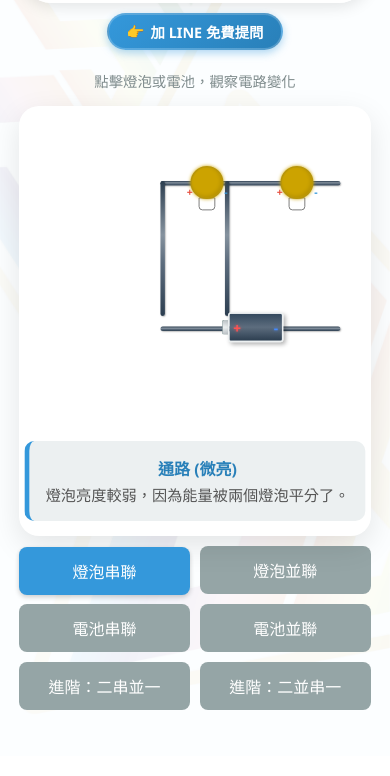
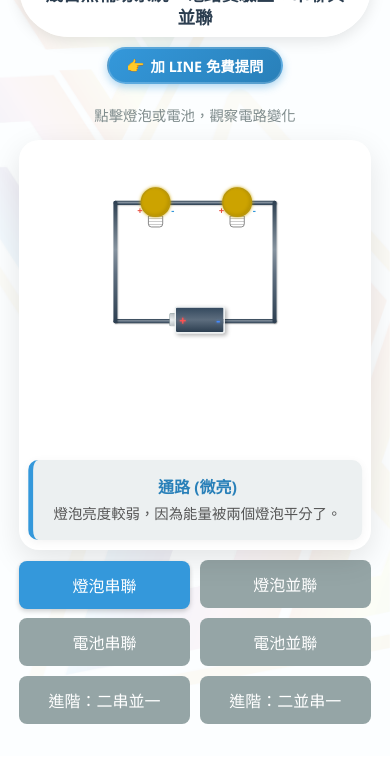
Before and after one commit to ssscchannel/S-or-P-circuits, a plain HTML site: page index.html in a window 390 px wide. Shown: the part 88-864 px from the top of the page. Drawn offline with Linux system fonts and the light colour scheme.

Commit message:
Add files via upload

```diff
--- a/index.html
+++ b/index.html
@@ -14,11 +14,11 @@
             --bulb-norm-color: #f1c40f;
             --bulb-bright-color: #fff700;
 
-            /* 新增/同步 UI 用變數 */
-            --bg-color: #f0f4f8; /* 配合 index.html 的色調 */
+            /* UI 用變數 */
+            --bg-color: #f0f4f8;
         }
 
-        /* --- 3. 背景鎖定技術 (源自 index.html) --- */
+        /* --- 背景鎖定技術 --- */
         body {
             font-family: 'Segoe UI', Tahoma, Geneva, Verdana, sans-serif;
             display: flex;
@@ -29,12 +29,12 @@
             margin: 0;
             overflow-x: hidden;
             min-height: 100vh;
-            position: relative; /* 建立定位基準 */
+            position: relative;
         }
 
         body::before {
             content: "";
-            position: fixed; /* 強制固定背景，不隨內容滾動 */
+            position: fixed;
             top: 0;
             left: 0;
             width: 100%;
@@ -43,10 +43,10 @@
             background-size: cover;
             background-position: center;
             background-repeat: no-repeat;
-            z-index: -1; /* 置於內容最底層 */
+            z-index: -1;
         }
 
-        /* --- 標題區塊 (同步 index.html 風格) --- */
+        /* --- 標題區塊 (優化換行) --- */
         .header-container {
             display: flex; align-items: center; justify-content: center;
             gap: 10px; margin-top: 15px; margin-bottom: 10px;
@@ -55,17 +55,20 @@
             box-shadow: 0 4px 15px rgba(0,0,0,0.1);
             max-width: 600px; width: 95%;
             box-sizing: border-box;
-            flex-wrap: nowrap; /* 保持單行，若太窄再由 RWD 處理 */
+            /* 手機版允許換行，但保持置中 */
+            flex-wrap: wrap;
         }
 
-        .title-logo { height: 36px; width: auto; } /* 同步 index.html 大小 */
+        .title-logo { height: 36px; width: auto; }
 
         h1 {
             margin: 0;
             color: #2c3e50;
-            font-size: 1.2rem; /* 同步字體大小 */
+            font-size: 1.2rem;
             text-align: center;
+            /* 預設不換行，手機版會覆寫此規則 */
             white-space: nowrap;
+            line-height: 1.3;
         }
 
         /* 副標題樣式 */
@@ -77,7 +80,7 @@
             margin-top: 0;
         }
 
-        /* --- 1. 外部連結按鈕 (源自 index.html) --- */
+        /* --- 外部連結按鈕 --- */
         .external-link-btn {
             display: flex;
             align-items: center;
@@ -105,7 +108,7 @@
             transform: scale(0.98);
         }
 
-        /* --- 以下保持原有電路模擬 CSS (Simulation Container & Components) --- */
+        /* --- 模擬容器 --- */
         .simulation-container {
             position: relative;
             width: 500px; height: 450px;
@@ -205,7 +208,7 @@
         .polarity { position: absolute; font-size: 14px; font-weight: bold; color: #7f8c8d; pointer-events: none; z-index: 15; }
         .p-pos { color: #e74c3c; } .p-neg { color: #3498db; }
 
-        /* 說明面板 */
+        /* 說明面板 (優化文字排版) */
         .info-panel {
             position: absolute;
             bottom: 15px;
@@ -213,7 +216,7 @@
             transform: translateX(-50%);
             background: #ecf0f1;
             width: 90%;
-            padding: 10px;
+            padding: 12px 15px; /* 增加內距，讓文字不擁擠 */
             border-radius: 10px;
             text-align: center;
             border-left: 5px solid #3498db;
@@ -222,9 +225,14 @@
             flex-direction: column;
             justify-content: center;
             z-index: 20;
+            box-shadow: 0 2px 10px rgba(0,0,0,0.05); /* 增加輕微陰影增加層次 */
         }
         .info-title { font-weight: bold; color: #2980b9; margin-bottom: 5px; display: block;}
-        .info-text { font-size: 0.95rem; line-height: 1.4; color: #555; }
+        .info-text {
+            font-size: 0.95rem;
+            line-height: 1.5; /* 增加行高，提升閱讀舒適度 */
+            color: #555;
+        }
 
         /* 控制區 */
         .controls { display: grid; grid-template-columns: 1fr 1fr; gap: 10px; width: 500px; margin-top: 10px; margin-bottom: 30px;}
@@ -232,15 +240,46 @@
         .btn:hover { filter: brightness(1.1); }
         .btn.active { background: #3498db; box-shadow: 0 2px 5px rgba(0,0,0,0.2); transform: translateY(1px); }
 
-        /* --- RWD (結合 index.html 風格與原電路需求) --- */
+        /* --- RWD 手機版優化 --- */
         @media (max-width: 600px) {
-            h1 { font-size: 1.1rem; white-space: normal; } /* 手機標題可換行以適應窄螢幕 */
-            .title-logo { height: 28px; } /* 手機版 Logo 縮小 */
+            /* 1. 標題優化：允許換行，稍微縮小字體以適應寬度 */
+            h1 {
+                font-size: 1.1rem;
+                white-space: normal; /* 允許自動換行 */
+                line-height: 1.3;
+            }
+            .title-logo { height: 28px; }
 
-            .simulation-container { width: 95%; height: 400px; }
+            /* 2. 電路圖自動符合修正 (關鍵技術) */
+            .simulation-container {
+                width: 95%; /* 容器佔滿手機寬度 */
+                height: 380px; /* 高度微調 */
+            }
+
+            .circuit-scene {
+                /* ★ 強制鎖定寬度為電腦版尺寸，確保絕對定位不跑版 */
+                width: 500px;
+
+                /* ★ 絕對置中大法 */
+                position: absolute;
+                left: 50%;
+                margin-left: -250px; /* 向左回拉一半寬度 */
+
+                /* ★ 等比例縮小，讓 500px 的內容塞進手機螢幕 */
+                transform: scale(0.68);
+                transform-origin: top center;
+                top: 20px; /* 稍微往下推一點 */
+            }
+
+            /* 3. 說明文字優化：寬度調整 */
+            .info-panel {
+                width: 85%; /* 左右留白多一點 */
+                bottom: 10px;
+                padding: 10px 15px;
+            }
+            .info-text { font-size: 0.9rem; } /* 手機字體微調 */
+
             .controls { width: 95%; }
-            .circuit-scene { transform: scale(0.75); transform-origin: top center; height: 340px;}
-            .info-panel { margin-top: 0; }
         }
 
     </style>
```
